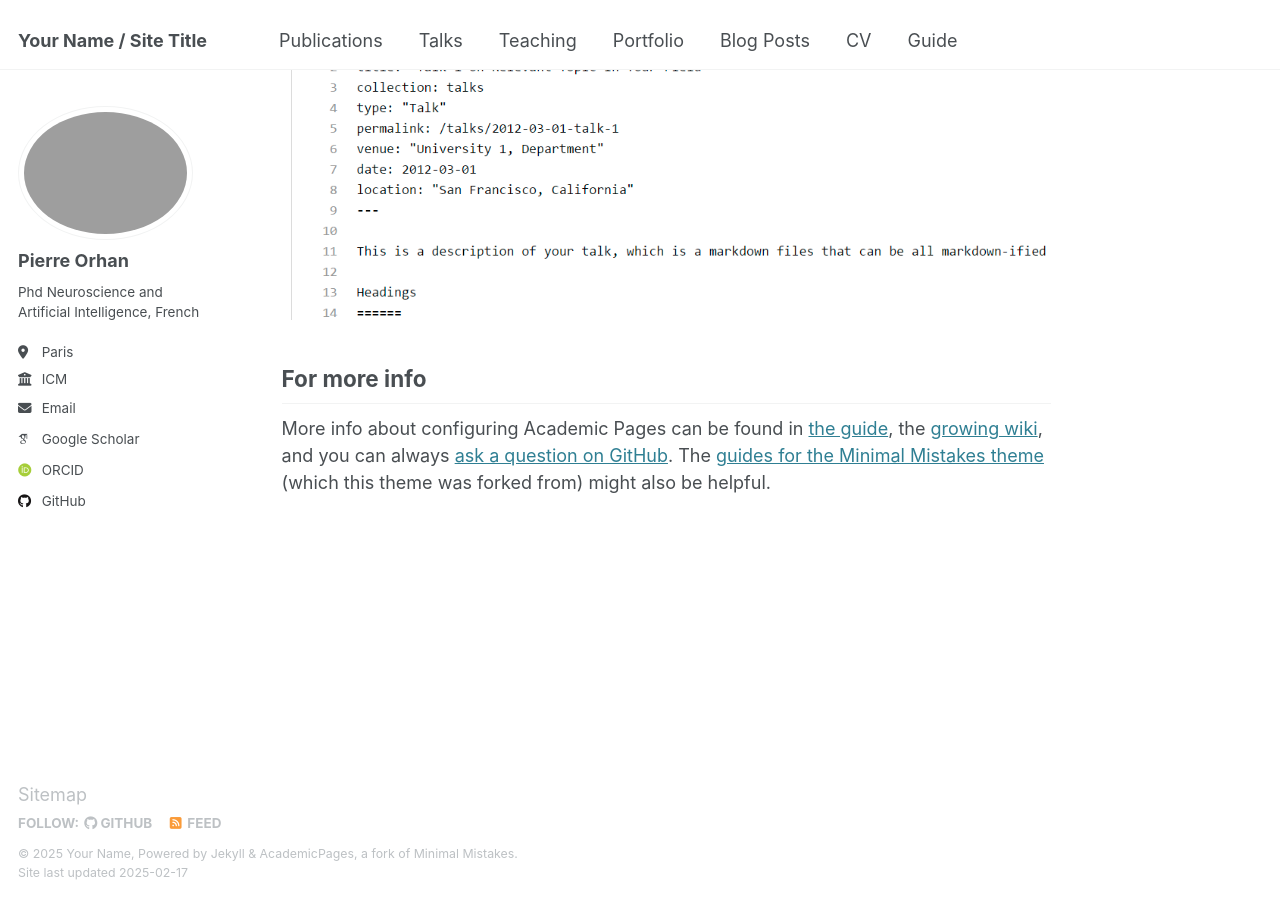
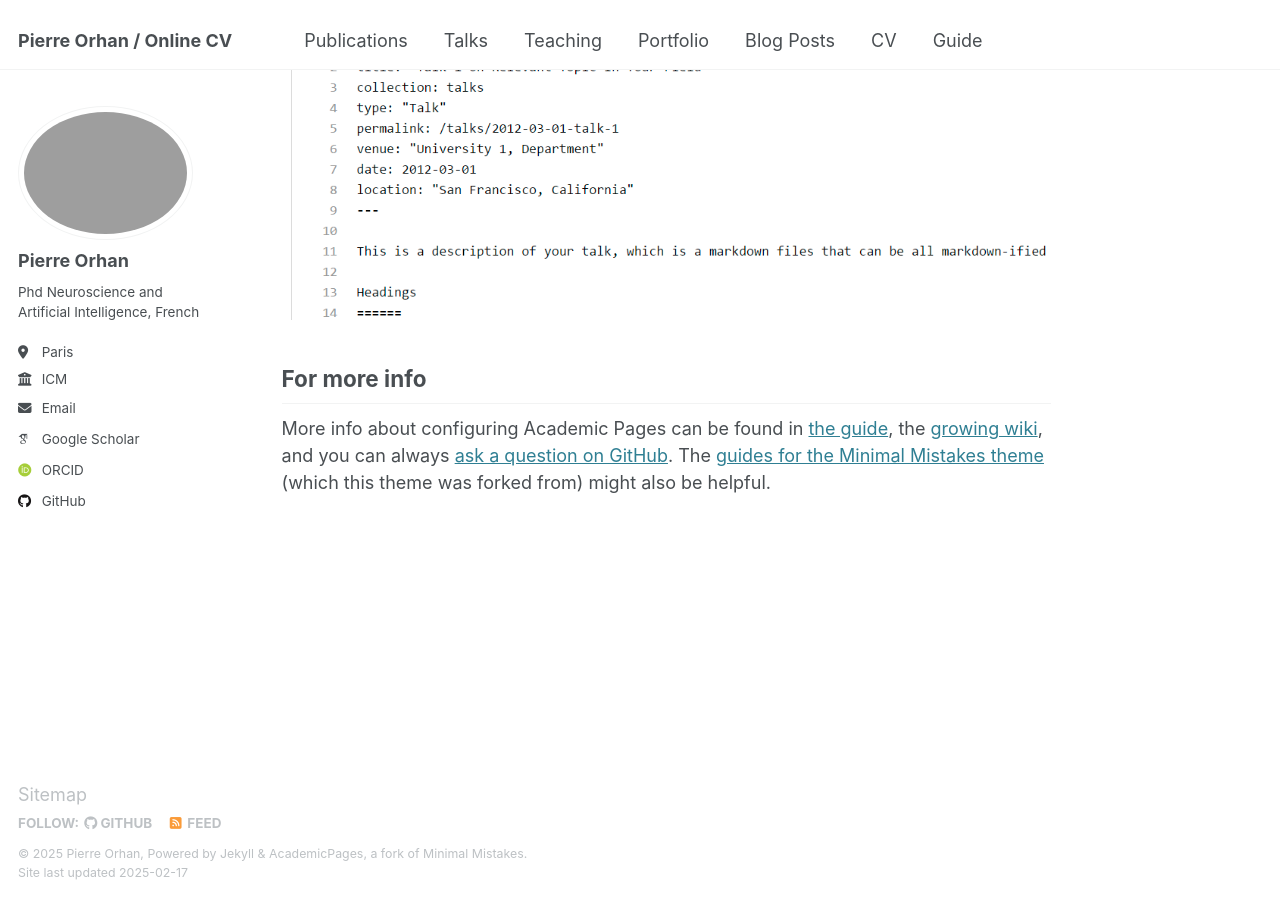
Before and after one commit to PierreOrhan/PierreOrhan, a Jekyll site: the page built from _pages/about.md, in a window 1280 px wide and 900 px high, scrolled down 2642 px. Built offline with Jekyll 4.4.1, drawn with Linux system fonts in a browser that asks for light colours; some web fonts are replaced.

Commit message:
first changes

```diff
--- a/_config.yml
+++ b/_config.yml
@@ -9,13 +9,13 @@
 # Basic Site Settings
 locale                   : "en-US"
 site_theme               : "default"
-title                    : "Your Name / Site Title"
+title                    : "Pierre Orhan / Online CV"
 title_separator          : "-"
-name                     : &name "Your Name"
-description              : &description "personal description"
-url                      : https://academicpages.github.io # the base hostname & protocol for your site e.g. "https://[your GitHub username].github.io"
+name                     : &name "Pierre Orhan"
+description              : &description "Phd in Artificial Intelligence and Neuroscience"
+url                      : https://PierreOrhan.github.io # the base hostname & protocol for your site e.g. "https://[your GitHub username].github.io"
 baseurl                  : "" # the subpath of your site, e.g. "/blog"
-repository               : "academicpages/academicpages.github.io"
+repository               : "PierreOrhan/PierreOrhan"
 
 # Site Author - The following control what appear as part of the author content on the side bar.
 #               If a field is blank the icon and link will not appear, otherwise it will be shown.
```
